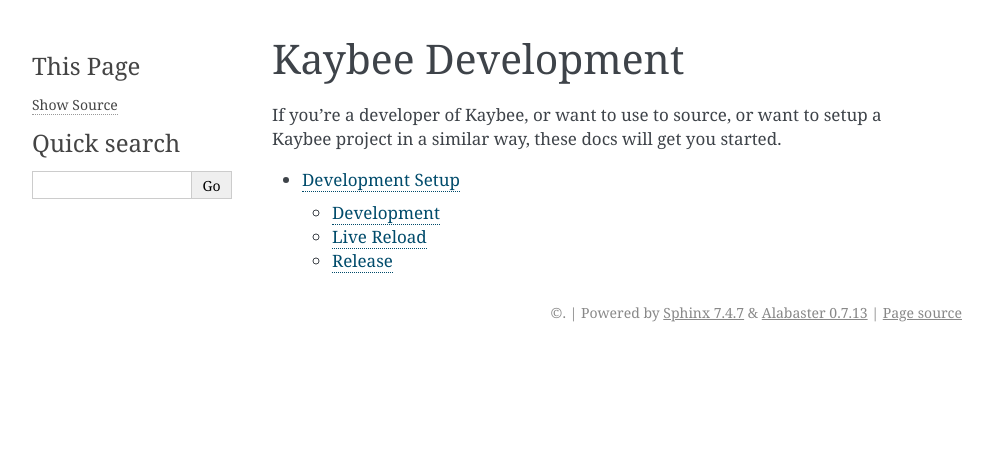
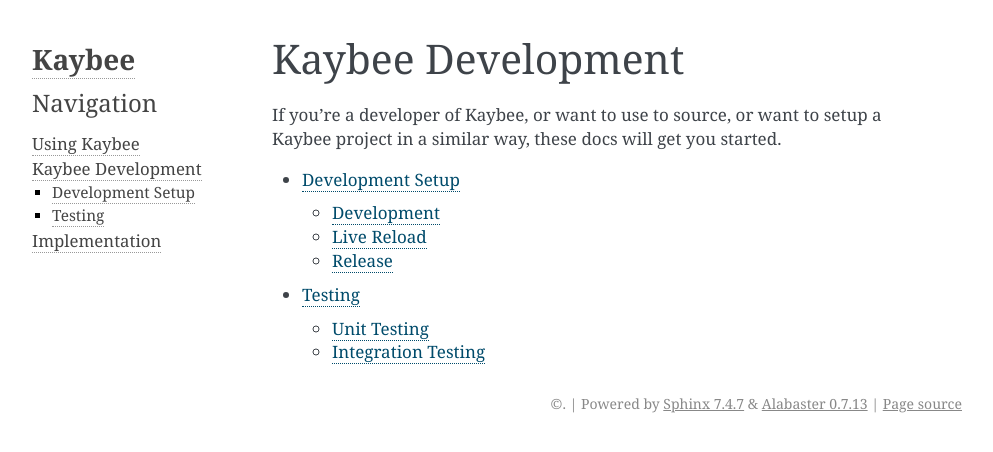
Before and after one commit to pauleveritt/kaybee, a Sphinx documentation site: the page built from docs/development/index.rst, in a window 1280 px wide. Shown: the top 452 px of the page, without its empty margins (148-1141 px from the left). Built offline with Sphinx 7.4.7, drawn with Linux system fonts in a browser that asks for light colours; pages that are not in the unit, such as notebooks, are missing from menus.

Commit message:
new: dev: implement the Sphinx extension's setup function.
Include docs, unit, and integration tests. Also, add a little into
the docs alabaster config to get the navigation to show up.

```diff
--- a/docs/conf.py
+++ b/docs/conf.py
@@ -1,15 +1,24 @@
 import kaybee
 
+# Sphinx setup
 project = 'Kaybee'
 version = kaybee.__version__
 release = version
 master_doc = 'index'
-html_title = ''
 exclude_patterns = ['_build']
-html_theme = 'alabaster'
-extensions = ['sphinx.ext.intersphinx', ]
-pygments_style = 'sphinx'
+extensions = ['sphinx.ext.intersphinx', 'alabaster']
 intersphinx_mapping = {
     'python': ('https://docs.python.org/3', None),
     'sphinx': ('http://www.sphinx-doc.org', None),
 }
+
+# Theme setup
+html_theme = 'alabaster'
+
+html_sidebars = {
+    '**': [
+        'about.html',
+        'navigation.html',
+        'relations.html',
+    ]
+}
--- a/docs/development/index.rst
+++ b/docs/development/index.rst
@@ -9,3 +9,4 @@
     :maxdepth: 2
 
     setup
+    testing
--- a/requirements.txt
+++ b/requirements.txt
@@ -4,3 +4,5 @@
 pytest
 travis-encrypt
 livereload
+beautifulsoup4
+html5lib
```
Also changed, not shown: docs/development/testing.rst (added, +38 -0 lines), docs/implementation/setup_function.rst (added, +23 -0 lines), kaybee/__init__.py (+10 -0 lines), 10 other files.
